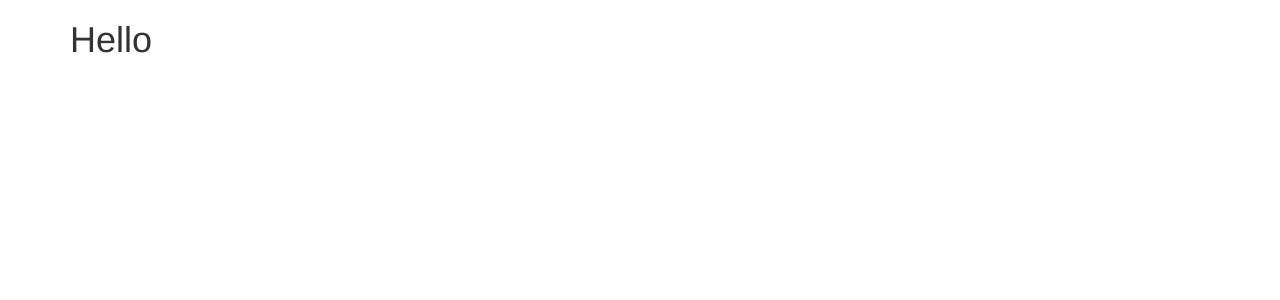
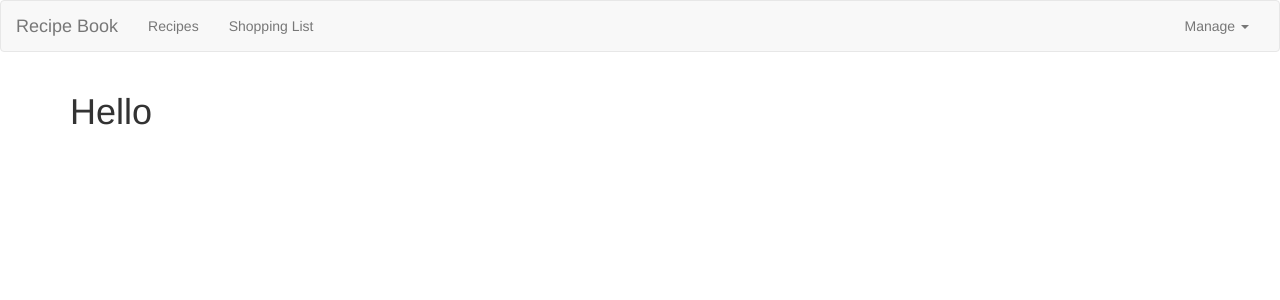
Before and after one commit to rahulsawant811/recipe-app, an Angular app: page / in a window 1280 px wide. Shown: the top 300 px of the page. Built offline with nearby package versions, Linux system fonts and the light colour scheme.

Commit message:
Added header component

```diff
--- a/src/app/app.component.html
+++ b/src/app/app.component.html
@@ -1,3 +1,5 @@
+<app-header></app-header>
+
 <div class="container">
   <div class="row">
     <div class="col-md-12">
--- a/src/app/app.module.ts
+++ b/src/app/app.module.ts
@@ -2,10 +2,12 @@
 import { NgModule } from '@angular/core';
 
 import { AppComponent } from './app.component';
+import { HeaderComponent } from './header/header.component';
 
 @NgModule({
   declarations: [
-    AppComponent
+    AppComponent,
+    HeaderComponent
   ],
   imports: [
     BrowserModule
--- /dev/null
+++ b/src/app/header/header.component.html
@@ -0,0 +1,23 @@
+<nav class="navbar navbar-default">
+  <div class="container-fluid">
+    <div class="navbar-header">
+      <a href="#" class="navbar-brand">Recipe Book</a>
+    </div>
+
+    <div class="collapse navbar-collapse">
+      <ul class="nav navbar-nav">
+        <li><a href="#" >Recipes</a></li>
+        <li><a href="#" >Shopping List</a></li>
+      </ul>
+      <ul class="nav navbar-nav navbar-right">
+        <li class="dropdown">
+          <a href="#" class="dropdown-toggle" role="button">Manage <span class="caret"></span></a>
+          <ul class="dropdown-menu">
+            <li><a href="#">Save Data</a></li>
+            <li><a href="#">Fetch Data</a></li>
+          </ul>
+        </li>
+      </ul>
+    </div>
+  </div>
+</nav>
--- /dev/null
+++ b/src/app/header/header.component.ts
@@ -0,0 +1,14 @@
+import { Component, OnInit } from '@angular/core';
+
+@Component({
+  selector: 'app-header',
+  templateUrl: './header.component.html'
+})
+export class HeaderComponent implements OnInit {
+
+  constructor() { }
+
+  ngOnInit() {
+  }
+
+}
```
